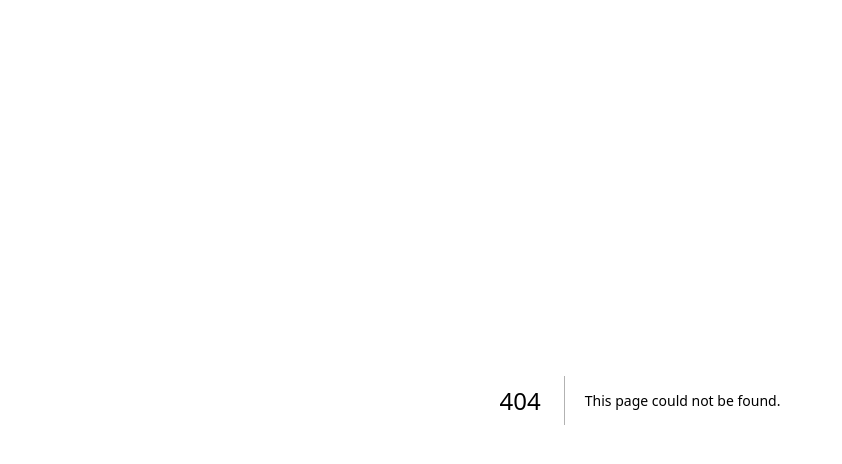
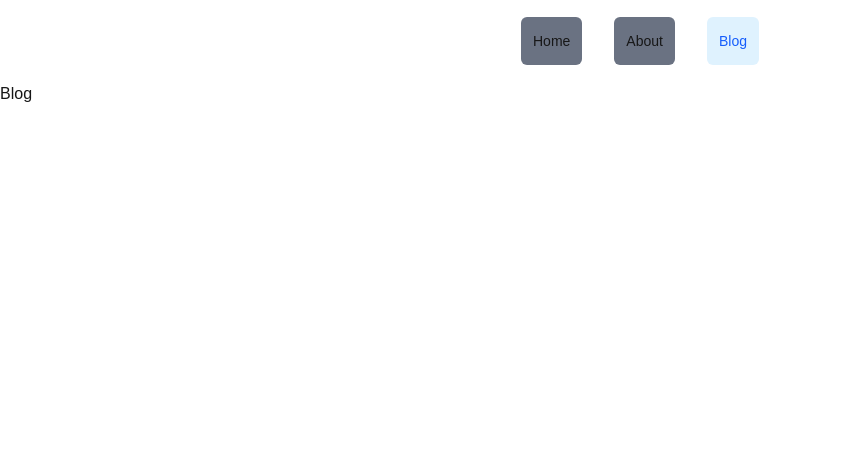
Before and after one commit to MarioMilosevic/Blog-next, a Next.js app: page /blog in a window 1280 px wide. Before the commit this address had no page. Shown: the top 464 px of the page, without its empty margins (0-842 px from the left). Built offline with nearby package versions, Linux system fonts and the light colour scheme.

Commit message:
Add navigation into layout page

```diff
--- /dev/null
+++ b/app/blog/page.tsx
@@ -0,0 +1,3 @@
+export default function page() {
+  return <div>Blog</div>;
+}
--- a/app/layout.tsx
+++ b/app/layout.tsx
@@ -1,5 +1,6 @@
 import type { Metadata } from "next";
 import { Poppins } from "next/font/google";
+import Navigation from "@/components/Navigation";
 import "./globals.css";
 
 const poppins = Poppins({
@@ -9,8 +10,8 @@ const poppins = Poppins({
 });
 
 export const metadata: Metadata = {
-  title: "Create Next App",
-  description: "Generated by create next app",
+  title: "Blog-next",
+  description: "Blog next app for practising next js",
 };
 
 export default function RootLayout({
@@ -20,7 +21,10 @@ export default function RootLayout({
 }>) {
   return (
     <html lang="en">
-      <body className={`${poppins.variable} antialiased`}>{children}</body>
+      <body className={`${poppins.variable} antialiased`}>
+        <Navigation />
+        {children}
+      </body>
     </html>
   );
 }
--- a/app/page.tsx
+++ b/app/page.tsx
@@ -1,8 +1,7 @@
-import Navigation from "@/components/Navigation";
 export default function Home() {
   return (
     <div className="min-h-screen max-w-[1280px] mx-auto">
-      <Navigation />
+      Home page
     </div>
   );
 }
```
